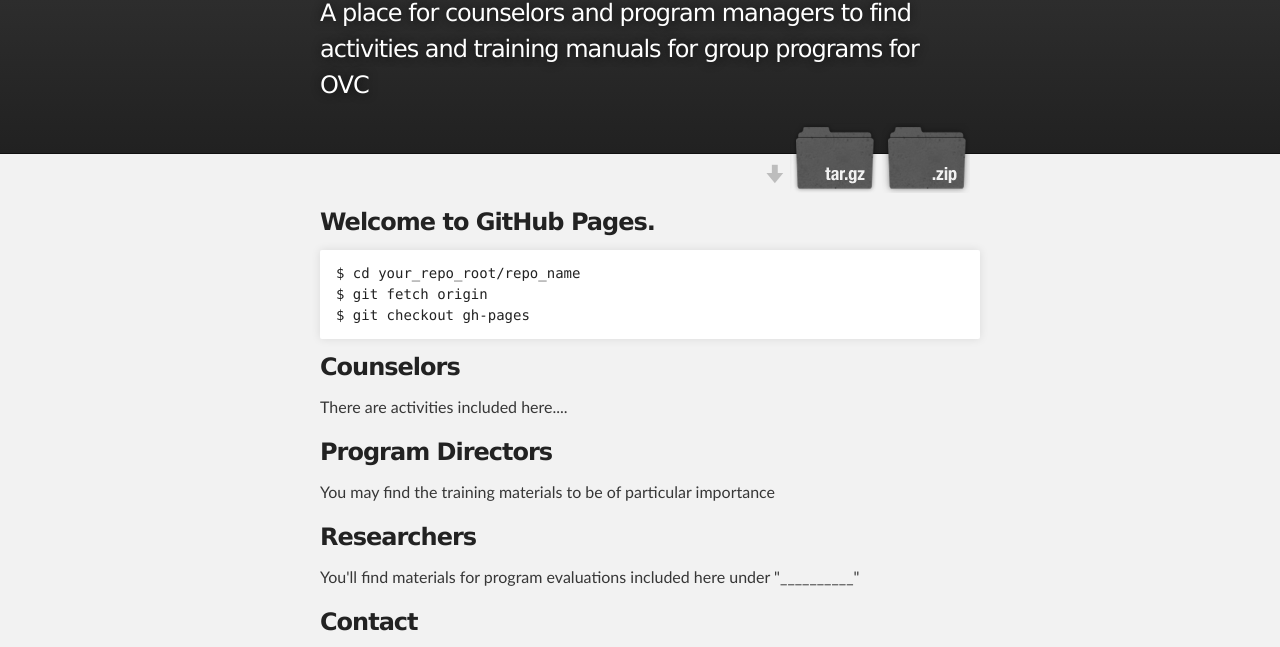
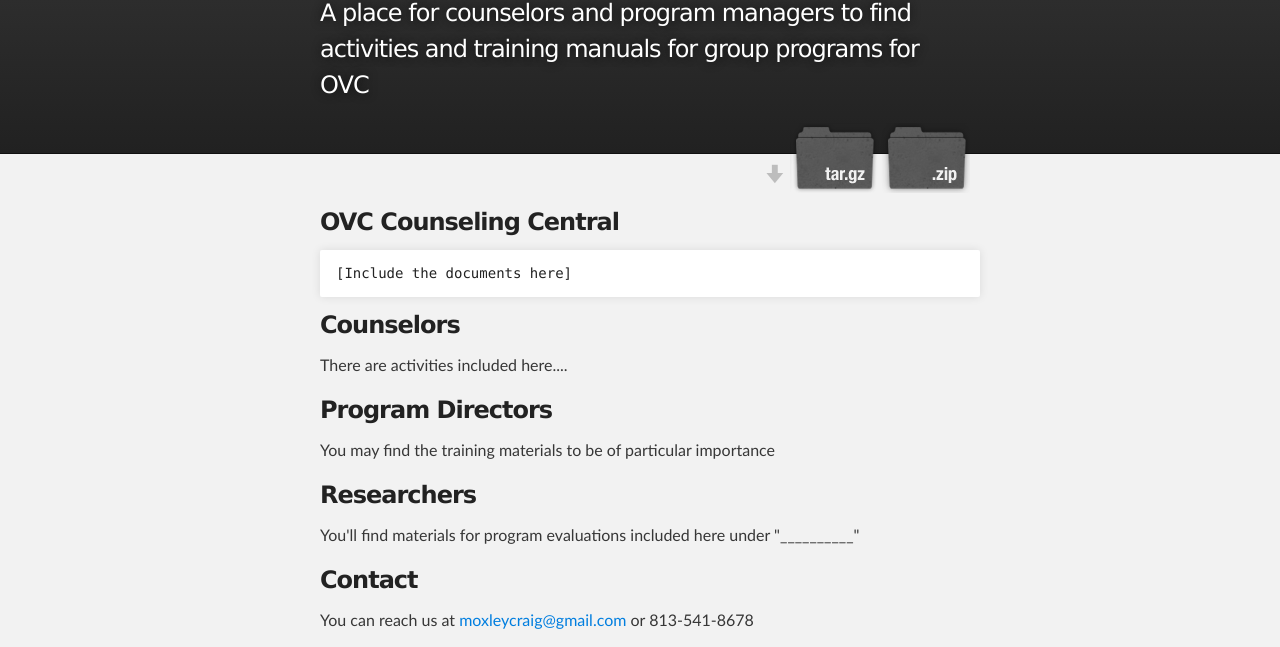
Before and after one commit to GlobalHealthCapstone/OVC-counseling, a plain HTML site: page index.html in a window 1280 px wide. Shown: the part 128-775 px from the top of the page. Drawn offline with Linux system fonts and the light colour scheme.

```diff
--- a/index.html
+++ b/index.html
@@ -8,7 +8,7 @@
 
     <link rel="stylesheet" type="text/css" media="screen" href="stylesheets/stylesheet.css">
 
-    <title>OVC Counseling</title>
+    <title>OVC-Counseling</title>
   </head>
 
   <body>
@@ -32,11 +32,9 @@
     <div id="main_content_wrap" class="outer">
       <section id="main_content" class="inner">
         <h3>
-<a name="welcome-to-github-pages" class="anchor" href="#welcome-to-github-pages"><span class="octicon octicon-link"></span></a>Welcome to GitHub Pages.</h3>
+<a name="ovc-counseling-central" class="anchor" href="#ovc-counseling-central"><span class="octicon octicon-link"></span></a>OVC Counseling Central</h3>
 
-<pre><code>$ cd your_repo_root/repo_name
-$ git fetch origin
-$ git checkout gh-pages
+<pre><code>[Include the documents here]
 </code></pre>
 
 <h3>
```
Also changed, not shown: params.json (+1 -1 lines).
